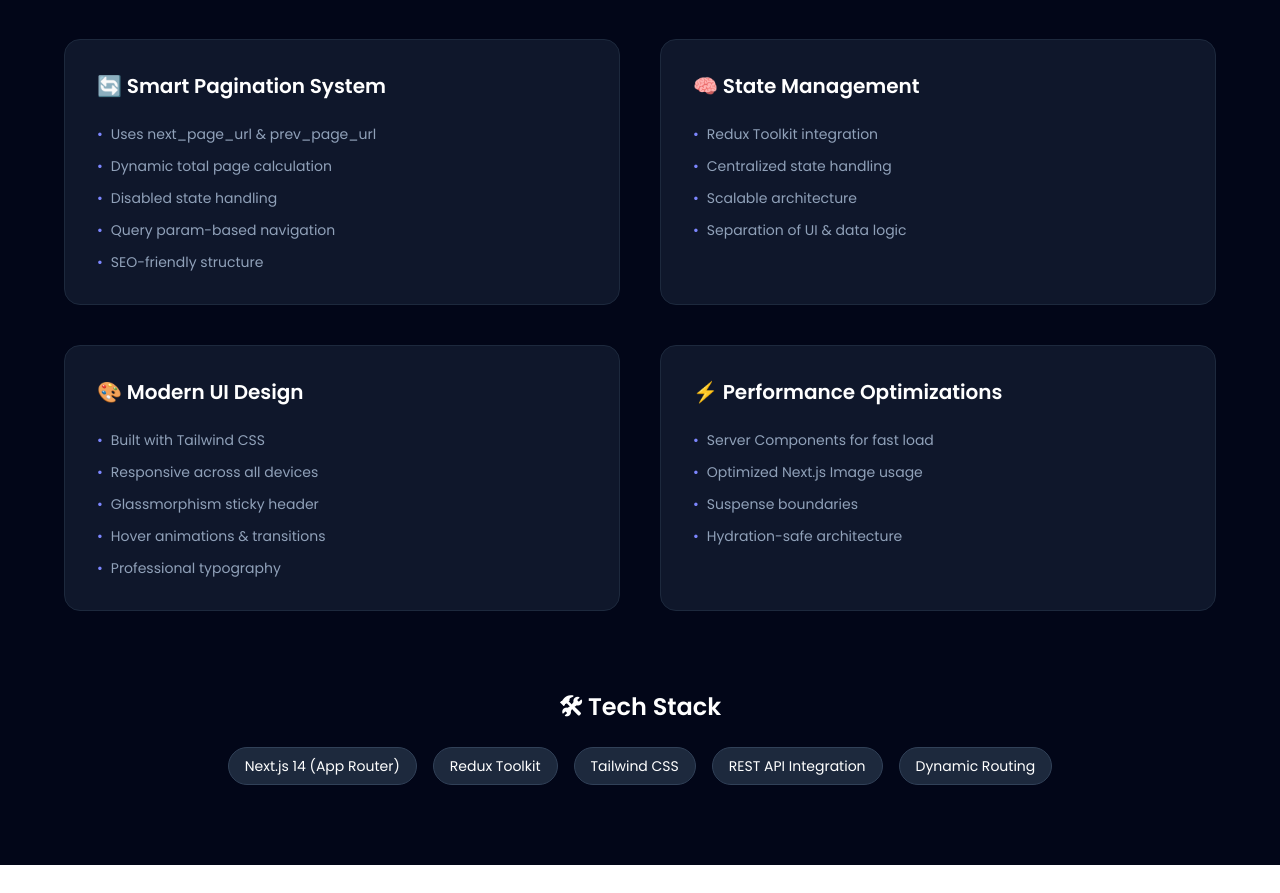
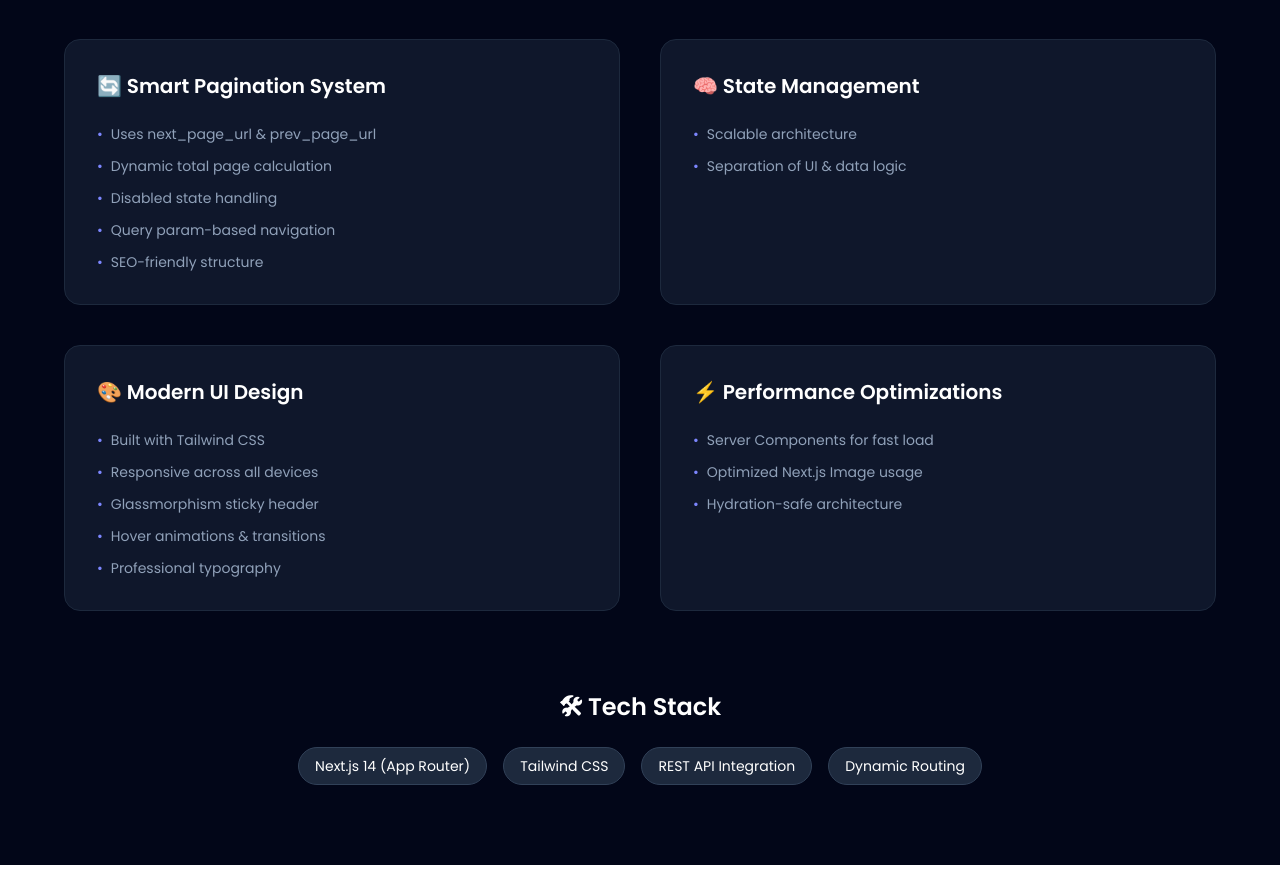
Before and after one commit to NileshMourya/Blog-assigment, a Next.js app: page /documents in a window 1280 px wide. Shown: the part 551-1444 px from the top of the page. Built offline with nearby package versions, Linux system fonts and the light colour scheme.

Commit message:
DOCUMENTATION ADDED

```diff
--- a/Components/BlogCard.jsx
+++ b/Components/BlogCard.jsx
@@ -14,7 +14,7 @@ export default function BlogCard({ blog, currentPage }) {
   return (
     <Link
       href={`/blog/${blog.id}?page=${currentPage}`}
-      className="group relative rounded-2xl overflow-hidden bg-slate-900 border border-slate-800 hover:border-indigo-500/40 transition-all duration-500 hover:shadow-2xl hover:shadow-indigo-500/10 flex flex-col"
+      className="group relative rounded-2xl overflow-hidden bg-slate-900 hover:border-indigo-500/40 transition-all duration-500 hover:shadow-2xl hover:shadow-indigo-500/10 flex flex-col"
     >
       {/* Image Section */}
       <div className="relative w-full h-56 sm:h-60 md:h-64 overflow-hidden">
--- a/Components/FeatureProject.jsx
+++ b/Components/FeatureProject.jsx
@@ -54,12 +54,7 @@ export default function ProjectFeatures() {
           {/* State Management */}
           <FeatureCard
             title="🧠 State Management"
-            items={[
-              "Redux Toolkit integration",
-              "Centralized state handling",
-              "Scalable architecture",
-              "Separation of UI & data logic",
-            ]}
+            items={["Scalable architecture", "Separation of UI & data logic"]}
           />
 
           {/* UI / Design */}
@@ -80,7 +75,6 @@ export default function ProjectFeatures() {
             items={[
               "Server Components for fast load",
               "Optimized Next.js Image usage",
-              "Suspense boundaries",
               "Hydration-safe architecture",
             ]}
           />
@@ -93,7 +87,6 @@ export default function ProjectFeatures() {
           <div className="flex flex-wrap justify-center gap-4">
             {[
               "Next.js 14 (App Router)",
-              "Redux Toolkit",
               "Tailwind CSS",
               "REST API Integration",
               "Dynamic Routing",
--- a/app/layout.tsx
+++ b/app/layout.tsx
@@ -1,5 +1,5 @@
 import "./globals.css";
-import ReduxProvider from "@/redux/provider";
+
 import Header from "@/components/Header";
 import { Poppins } from "next/font/google";
 import { Metadata } from "next";
@@ -24,10 +24,8 @@ export default function RootLayout({
   return (
     <html lang="en">
       <body className={`${poppins.variable}  antialiased`}>
-        <ReduxProvider>
-          <Header />
-          <div className="py-7">{children}</div>
-        </ReduxProvider>
+        <Header />
+        <div className="py-7">{children}</div>
       </body>
     </html>
   );
--- a/app/page.tsx
+++ b/app/page.tsx
@@ -15,24 +15,10 @@ export default function Home() {
         />
         <div className="flex flex-col items-center gap-6 text-center sm:items-start sm:text-left">
           <h1 className="max-w-xs text-3xl font-semibold leading-10 tracking-tight text-black dark:text-zinc-50">
-            To get started, edit the page.tsx file.
+            Please have a look
           </h1>
           <p className="max-w-md text-lg leading-8 text-zinc-600 dark:text-zinc-400">
-            Looking for a starting point or more instructions? Head over to{" "}
-            <a
-              href="https://vercel.com/templates?framework=next.js&utm_source=create-next-app&utm_medium=appdir-template-tw&utm_campaign=create-next-app"
-              className="font-medium text-zinc-950 dark:text-zinc-50"
-            >
-              Templates
-            </a>{" "}
-            or the{" "}
-            <a
-              href="https://nextjs.org/learn?utm_source=create-next-app&utm_medium=appdir-template-tw&utm_campaign=create-next-app"
-              className="font-medium text-zinc-950 dark:text-zinc-50"
-            >
-              Learning
-            </a>{" "}
-            center.
+            Looking for a starting point or more instructions? Head over to
           </p>
         </div>
         <div className="flex flex-col gap-4 text-base font-medium sm:flex-row">
@@ -57,6 +43,13 @@ export default function Home() {
           >
             Documentation
           </Link>
+          <Link
+            className="flex h-12 w-full items-center justify-center gap-2 rounded-full bg-foreground px-5 text-background transition-colors hover:bg-[#383838] dark:hover:bg-[#ccc] md:w-[158px]"
+            href="https://github.com/NileshMourya/Blog-assigment"
+            rel="noopener noreferrer"
+          >
+            Github
+          </Link>
         </div>
       </main>
     </div>
--- a/redux/provider.js
+++ /dev/null
@@ -1,7 +0,0 @@
-"use client";
-import { Provider } from "react-redux";
-import { store } from "./store";
-
-export default function ReduxProvider({ children }) {
-  return <Provider store={store}>{children}</Provider>;
-}
--- a/redux/slices/blogSlice.js
+++ /dev/null
@@ -1,18 +0,0 @@
-import { createSlice } from "@reduxjs/toolkit";
-
-const blogSlice = createSlice({
-  name: "blogs",
-  initialState: {
-    posts: [],
-    total: 0,
-  },
-  reducers: {
-    setBlogs: (state, action) => {
-      state.posts = action.payload.posts;
-      state.total = action.payload.total;
-    },
-  },
-});
-
-export const { setBlogs } = blogSlice.actions;
-export default blogSlice.reducer;
--- a/redux/store.js
+++ /dev/null
@@ -1,8 +0,0 @@
-import { configureStore } from "@reduxjs/toolkit";
-import blogReducer from "./slices/blogSlice";
-
-export const store = configureStore({
-  reducer: {
-    blogs: blogReducer,
-  },
-});
```
